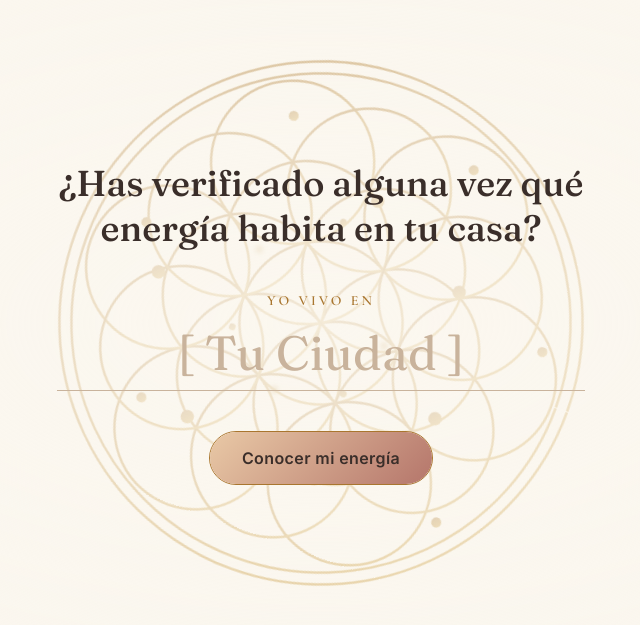
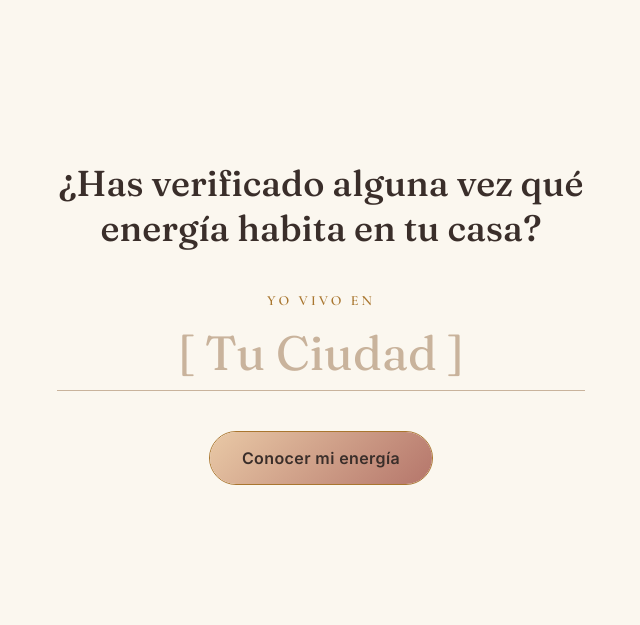
Before and after one commit to nataorogon/limpieza-energetica-hogar, a Next.js app: page / in a window 1280 px wide. Shown: the part 961-1586 px from the top of the page, without its empty margins (319-959 px from the left). Built offline with nearby package versions, Linux system fonts and the light colour scheme.

Commit message:
Desvanecer mandala al final

```diff
--- a/src/app/globals.css
+++ b/src/app/globals.css
@@ -247,6 +247,13 @@ section[id] {
   height: 100dvh;
   width: 100%;
   overflow: hidden;
+  /* Vaciado del panel antes de que se despegue. Un panel pegado deja de estarlo
+     al llegar al fondo de su riel, y en ese instante lo que tenga puesto sube
+     junto con la página: el mandala mide 72dvh, así que su mitad inferior
+     quedaba encima de la sección siguiente y las dos se leían encimadas.
+     Se apaga el fondo en el último tramo para que el panel se suelte vacío.
+     Solo el fondo — el formulario y el CTA siguen enteros hasta el final. */
+  --salida: clamp(0, calc((var(--progress) - 0.88) / 0.12), 1);
 }
 
 /* El mandala crece con el scroll — y SIEMPRE completo: el lado base está
@@ -258,7 +265,7 @@ section[id] {
   --crecimiento: clamp(0, calc(var(--progress) / 0.68), 1);
   width: var(--lado);
   height: var(--lado);
-  opacity: calc(0.85 - 0.3 * var(--crecimiento));
+  opacity: calc((0.85 - 0.3 * var(--crecimiento)) * (1 - var(--salida, 0)));
   transform: scale(calc(0.4 + 0.6 * var(--crecimiento)))
     rotate(calc(var(--crecimiento) * 20deg));
   /* z-index explícito + pointer-events: will-change/transform crean stacking
@@ -272,6 +279,8 @@ section[id] {
 .report-pin .report-scrim {
   position: relative;
   z-index: 1;
+  /* Se va con el mandala: un lavado radial sobre fondo vacío se nota. */
+  opacity: calc(1 - var(--salida, 0));
 }
 
 /* Cada texto entra y sale por su ventana [--desde, --hasta], con una rampa a
```
